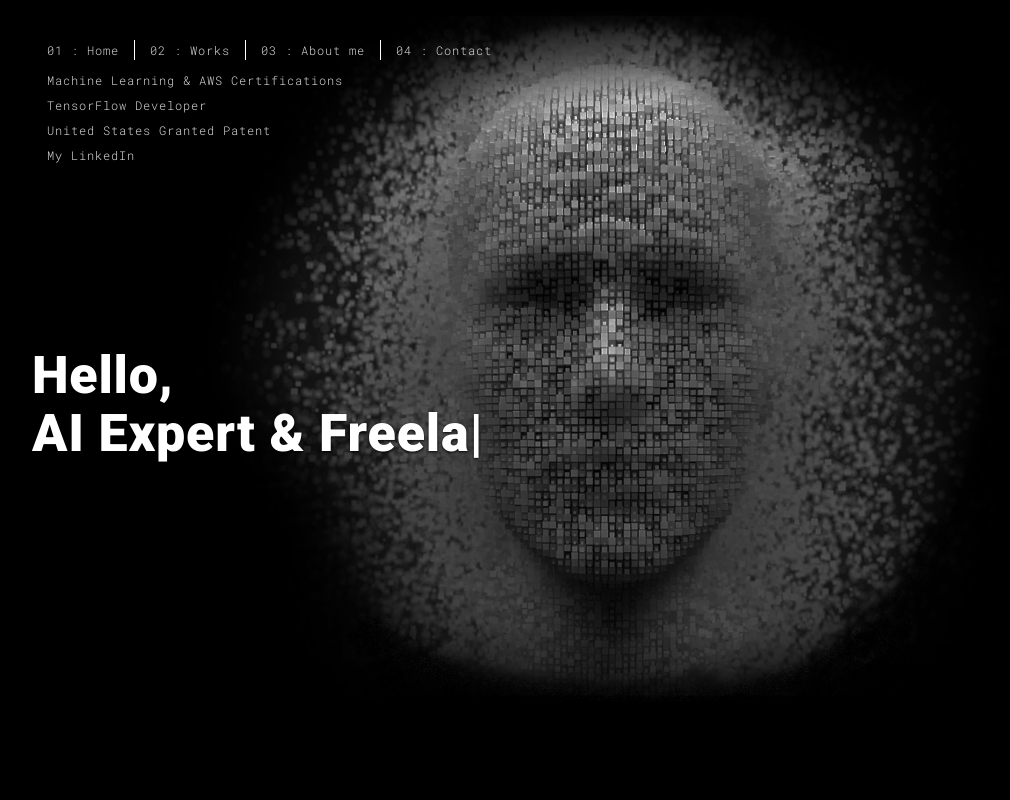
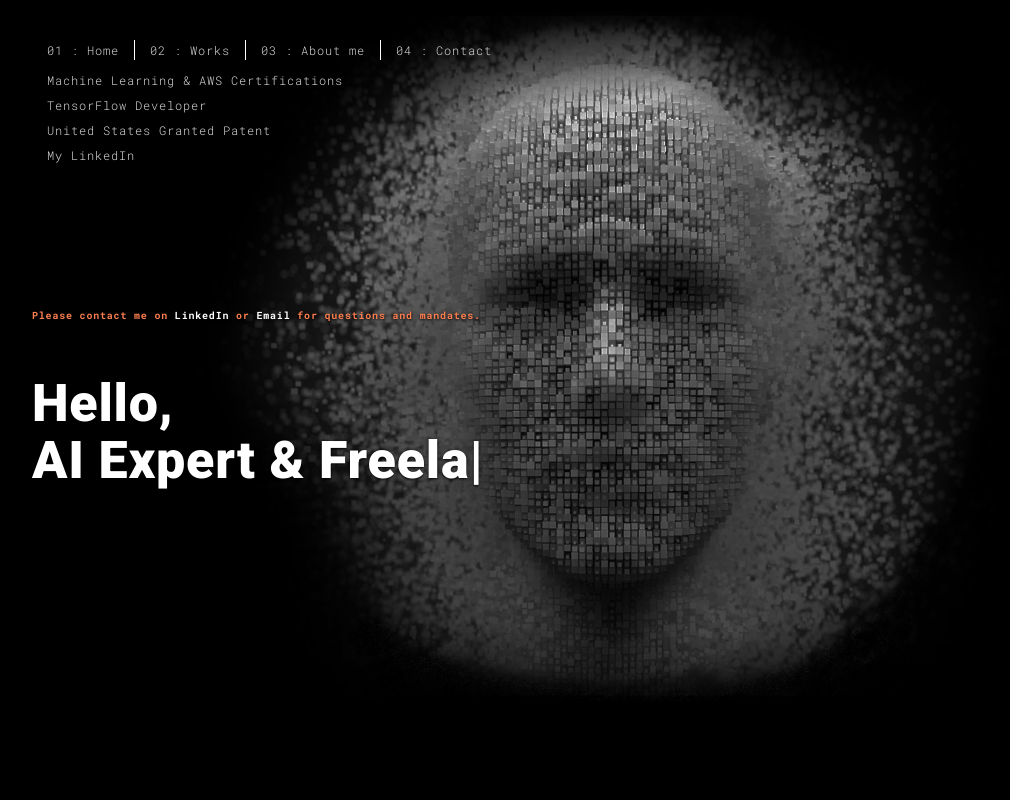
Before and after one commit to avduda/portfo, a Flask app: page / in a window 1280 px wide. Shown: the whole page, without its empty margins (38-1048 px from the left). Run offline with Flask 2, Linux system fonts and the light colour scheme; some libraries are stand-ins or nearby versions.

Commit message:
text changes

```diff
--- a/templates/about.html
+++ b/templates/about.html
@@ -48,7 +48,7 @@
             <a href="" onClick="parent.open('https://www.credly.com/users/adrian-vasile-duda.78032e75')">
                     ML & AWS Certifications,
             </a>
-            <a href="" onClick="parent.open('https://developers.google.com/certification/directory')">
+            <a href="" onClick="parent.open('https://www.credential.net/b8e1eacf-bf2f-4d8e-8748-95d4cdfb3a7d#gs.1eos9e')">
                     TensorFlow Developer,
             </a>
             <a href="" onClick="parent.open('https://patentcenter.uspto.gov/applications/13702001')">
--- a/templates/contact.html
+++ b/templates/contact.html
@@ -48,7 +48,7 @@
             <a href="" onClick="parent.open('https://www.credly.com/users/adrian-vasile-duda.78032e75')">
                     ML & AWS Certifications,
             </a>
-            <a href="" onClick="parent.open('https://developers.google.com/certification/directory')">
+            <a href="" onClick="parent.open('https://www.credential.net/b8e1eacf-bf2f-4d8e-8748-95d4cdfb3a7d#gs.1eos9e')">
                     TensorFlow Developer,
             </a>
             <a href="" onClick="parent.open('https://patentcenter.uspto.gov/applications/13702001')">
@@ -101,7 +101,7 @@
                           <span class="fa-icon">
                             <i class="fa fa-at" aria-hidden="true"></i>
                           </span>
-                          adrianv.duda@gmail.com
+                          <a href="mailto:adrian.duda@gmail.com?subject=Request for details">adrian.duda@gmail.com</a>
                         </li>
                         <li>
                           <span class="fa-icon">
--- a/templates/index.html
+++ b/templates/index.html
@@ -62,7 +62,7 @@
           <br>
 
           <ul class="nav navbar-nav ">
-            <li><a href="" onClick="parent.open('https://developers.google.com/certification/directory')">
+            <li><a href="" onClick="parent.open('https://www.credential.net/b8e1eacf-bf2f-4d8e-8748-95d4cdfb3a7d#gs.1eos9e')">
                     TensorFlow Developer</a>
             </li>
           </ul>
@@ -96,13 +96,18 @@
         <div class="col-xs-12">
           <div class="hero-full-wrapper">
             <div class="text-content">
+
+              <h4><span style="color:coral">Please contact me on <a href="" onClick="parent.open('https://www.linkedin.com/in/adrian-vasile-duda')">
+                        LinkedIn</a> or <a href="mailto:adrian.duda@gmail.com?subject=Request for details">Email</a> for questions and mandates.</span></h4>
+              <br>
+
               <h1>Hello,<br>
                 <span id="typed-strings">
                   <span>I'm Adrian Vasile Duda</span>
                   <span>AI Expert & Freelancer.</span>
                   <span>I work <span style="color:coral">with you</span> </span>
-                  <span>to <span style="color:gold">explore AI capabilities</span></span>
-                  <span>to bring <span style="color:forestgreen;"> long-term business value.</span></span>
+                  <span>to <span style="color:coral">explore AI capabilities</span></span>
+                  <span>to bring <span style="color:coral;"> long-term business value.</span></span>
                 </span>
                 <span id="typed"></span>
               </h1>
@@ -110,11 +115,9 @@
           </div>
         </div>
       </div>
+    </div>
+  </div>
 
-
-    </div>
-
-  </div>
 
 <script>
   document.addEventListener("DOMContentLoaded", function (event) {
--- a/templates/work1.html
+++ b/templates/work1.html
@@ -72,7 +72,9 @@
           <blockquote>
             <p>Reinforcement Learning model helped by Sentiment Analysis of financial news Microservice takes trading actions to increase future returns. The model beats S&P 500 on the test set.</p>
             <div class="pull-right">
-                -><input type=button class="btn btn-default" onClick="parent.open('https://www.linkedin.com/in/adrian-vasile-duda')" style="background-color:lightcoral" value='View live (on request)' >
+
+                -><button class="btn btn-default" style="background-color:lightcoral"> View Live (on Request per <a href="" onClick="parent.open('https://www.linkedin.com/in/adrian-vasile-duda')">
+                        LinkedIn</a> or <a href="mailto:adrian.duda@gmail.com?subject=Request for details">Email</a>)</button>
             </div>
           </blockquote>
 
--- a/templates/work2.html
+++ b/templates/work2.html
@@ -73,7 +73,8 @@
             <p>A scalable and secure production-ready pneumonia image classification solution deployed on AWS. Automated re-deployment of Inference Endpoint. The model achieves 98.6% Recall (True Positive Detection Rate), 94% Specificity and 97% Precision on the test set.</p>
             <div class="pull-right">
                 <!-- Irina Martin  -->
-                -><input type=button class="btn btn-default" onClick="parent.open('https://www.linkedin.com/in/adrian-vasile-duda')" style="background-color:lightcoral" value='View live (on request)' >
+                -><button class="btn btn-default" style="background-color:lightcoral"> View Live (on Request per <a href="" onClick="parent.open('https://www.linkedin.com/in/adrian-vasile-duda')">
+                        LinkedIn</a> or <a href="mailto:adrian.duda@gmail.com?subject=Request for details">Email</a>)</button>
             </div>
           </blockquote>
 
--- a/templates/work3.html
+++ b/templates/work3.html
@@ -73,7 +73,8 @@
             <p>A Natural Language Processing project, to give the model a piece of text and ask it a question based on that. The model achieves 81.3% exact-match accuracy, and 88.73% F1 Score.</p>
             <div class="pull-right">
                 <!-- Irina Martin  -->
-                -><input type=button class="btn btn-default" onClick="parent.open('https://www.linkedin.com/in/adrian-vasile-duda')" style="background-color:lightcoral" value='View live (on request)' >
+                -><button class="btn btn-default" style="background-color:lightcoral"> View Live (on Request per <a href="" onClick="parent.open('https://www.linkedin.com/in/adrian-vasile-duda')">
+                        LinkedIn</a> or <a href="mailto:adrian.duda@gmail.com?subject=Request for details">Email</a>)</button>
             </div>
           </blockquote>
 
--- a/templates/work4.html
+++ b/templates/work4.html
@@ -73,7 +73,8 @@
             <p>Using Convolutional Neural Networks, Activation Maps and Gram Matrices to balance content and style, to make a new image that has the content from one image, but the style from another.</p>
             <div class="pull-right">
                 <!-- Irina Martin  -->
-                -><input type=button class="btn btn-default" onClick="parent.open('https://www.linkedin.com/in/adrian-vasile-duda')" style="background-color:lightcoral" value='View live (on request)' >
+                -><button class="btn btn-default" style="background-color:lightcoral"> View Live (on Request per <a href="" onClick="parent.open('https://www.linkedin.com/in/adrian-vasile-duda')">
+                        LinkedIn</a> or <a href="mailto:adrian.duda@gmail.com?subject=Request for details">Email</a>)</button>
             </div>
           </blockquote>
 
--- a/templates/work5.html
+++ b/templates/work5.html
@@ -73,7 +73,8 @@
             <p>Create a diversified stock portfolio from scratch to increase returns and lower risk. The maximum Sharpe Ratio obtained by the algorithm is better than the commonly-used Monte Carlo simulation.</p>
             <div class="pull-right">
                 <!-- Irina Martin  -->
-                -><input type=button class="btn btn-default" onClick="parent.open('https://www.linkedin.com/in/adrian-vasile-duda')" style="background-color:lightcoral" value='View live (on request)' >
+                -><button class="btn btn-default" style="background-color:lightcoral"> View Live (on Request per <a href="" onClick="parent.open('https://www.linkedin.com/in/adrian-vasile-duda')">
+                        LinkedIn</a> or <a href="mailto:adrian.duda@gmail.com?subject=Request for details">Email</a>)</button>
             </div>
           </blockquote>
 
--- a/templates/work6.html
+++ b/templates/work6.html
@@ -73,7 +73,8 @@
             <p>Localize multiple faces in an image and detect important facial structures using shape prediction methods. The model has accuracy of 98% for face detection and 97% for face features extraction. </p>
             <div class="pull-right">
                 <!-- Irina Martin  -->
-                -><input type=button class="btn btn-default" onClick="parent.open('https://www.linkedin.com/in/adrian-vasile-duda')" style="background-color:lightcoral" value='View live (on request)' >
+                -><button class="btn btn-default" style="background-color:lightcoral"> View Live (on Request per <a href="" onClick="parent.open('https://www.linkedin.com/in/adrian-vasile-duda')">
+                        LinkedIn</a> or <a href="mailto:adrian.duda@gmail.com?subject=Request for details">Email</a>)</button>
             </div>
           </blockquote>
 
--- a/templates/works.html
+++ b/templates/works.html
@@ -49,7 +49,7 @@
             <a href="" onClick="parent.open('https://www.credly.com/users/adrian-vasile-duda.78032e75')">
                     ML & AWS Certifications,
             </a>
-            <a href="" onClick="parent.open('https://developers.google.com/certification/directory')">
+            <a href="" onClick="parent.open('https://www.credential.net/b8e1eacf-bf2f-4d8e-8748-95d4cdfb3a7d#gs.1eos9e')">
                     TensorFlow Developer,
             </a>
             <a href="" onClick="parent.open('https://patentcenter.uspto.gov/applications/13702001')">
```
